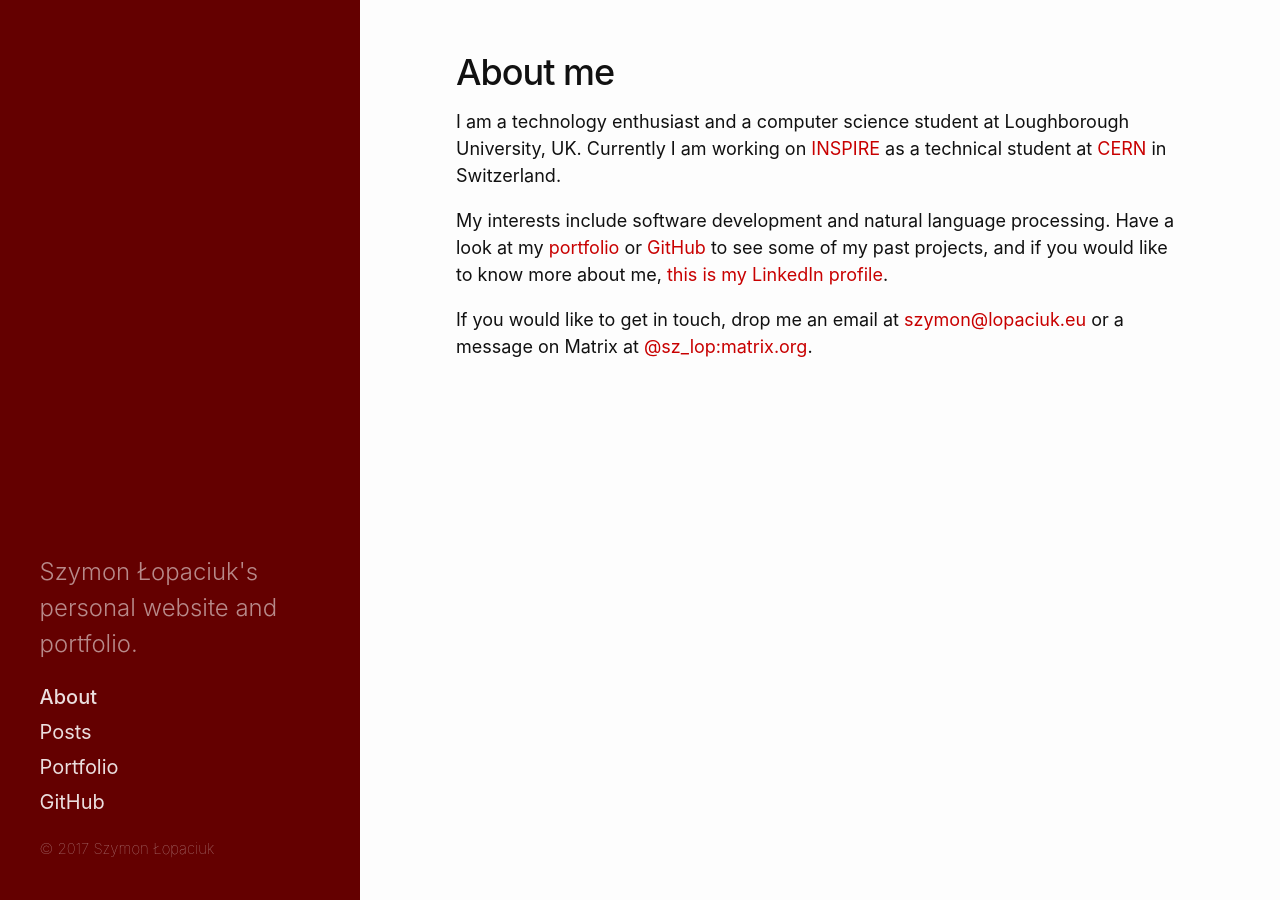
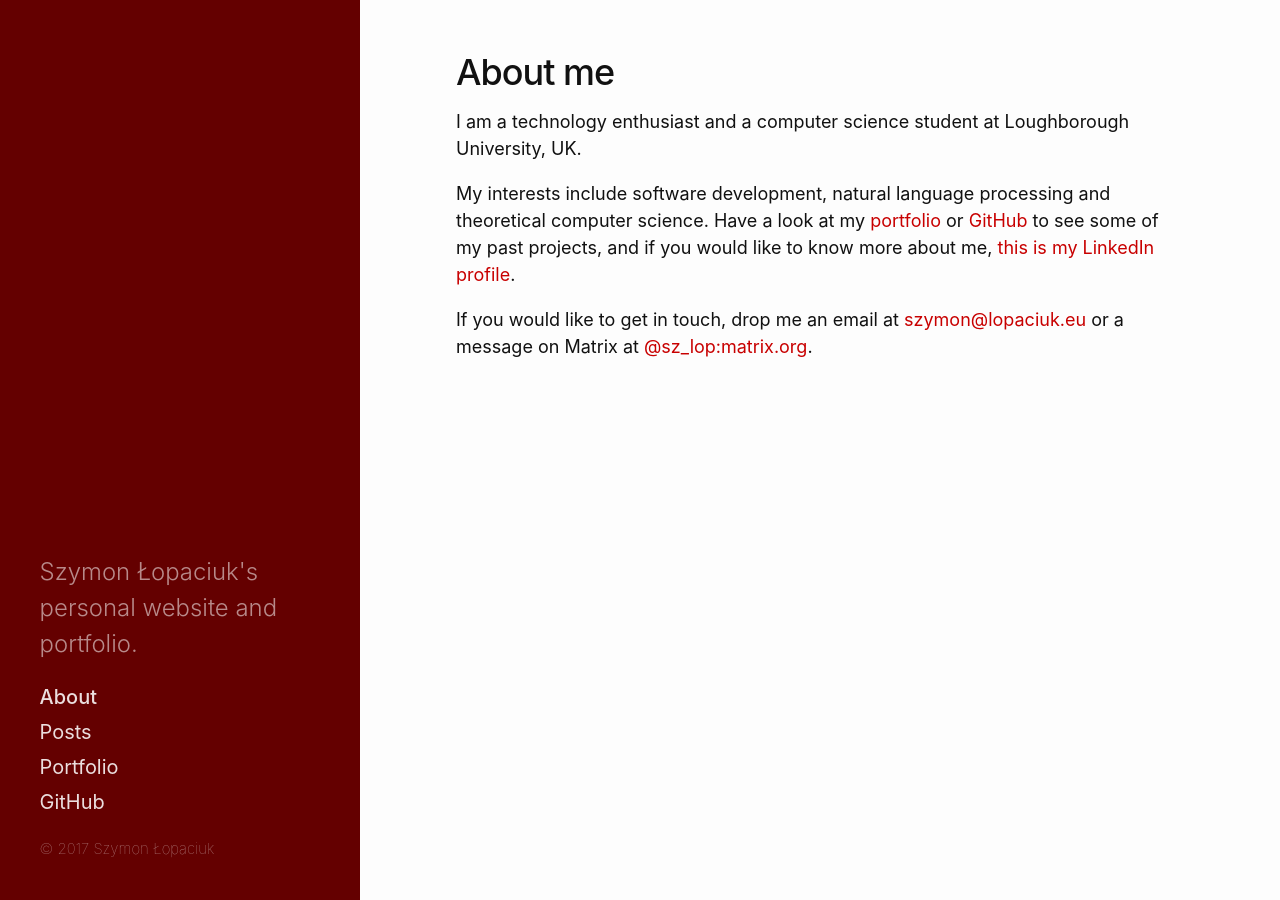
Before and after one commit to szymonlopaciuk/szymonlopaciuk.github.io, a Jekyll site: the page built from index.md, in a window 1280 px wide. Built offline with Jekyll 4.4.1, drawn with Linux system fonts in a browser that asks for light colours.

Commit message:
job and interests update

```diff
--- a/index.md
+++ b/index.md
@@ -4,9 +4,9 @@ title: About me
 permalink: /index.html
 ---
 
-I am a technology enthusiast and a computer science student at Loughborough University, UK. Currently I am working on [INSPIRE](https://inspirehep.net) as a technical student at [CERN](https://phonebook.cern.ch/phonebook/#personDetails/?id=822724) in Switzerland.
+I am a technology enthusiast and a computer science student at Loughborough University, UK.
 
-My interests include software development and natural language processing. Have a look at my [portfolio](/portfolio.html) or [GitHub](https://github.com/szymonlopaciuk) to see some of my past projects, and if you would like to know more about me, [this is my LinkedIn profile](https://www.linkedin.com/in/szymonlopaciuk/).
+My interests include software development, natural language processing and theoretical computer science. Have a look at my [portfolio](/portfolio.html) or [GitHub](https://github.com/szymonlopaciuk) to see some of my past projects, and if you would like to know more about me, [this is my LinkedIn profile](https://www.linkedin.com/in/szymonlopaciuk/).
 
 If you would like to get in touch, drop me an email at <span id="magic">szymon&#8203;@&#8203;<span style="display:none">qwerty</span>lopaciuk&#8203;.&#8203;eu</span> or a message on Matrix at [@sz_lop:matrix.org](https://matrix.to/#/@sz_lop:matrix.org).
 
```
Also changed, not shown: portfolio.md (+3 -0 lines).
